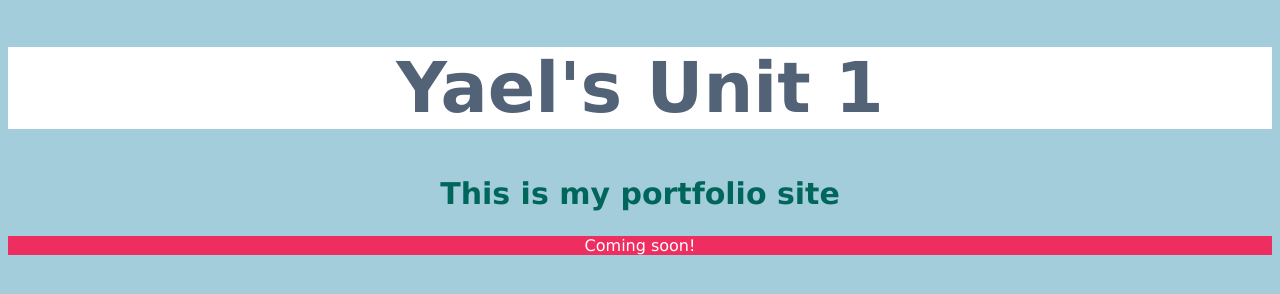
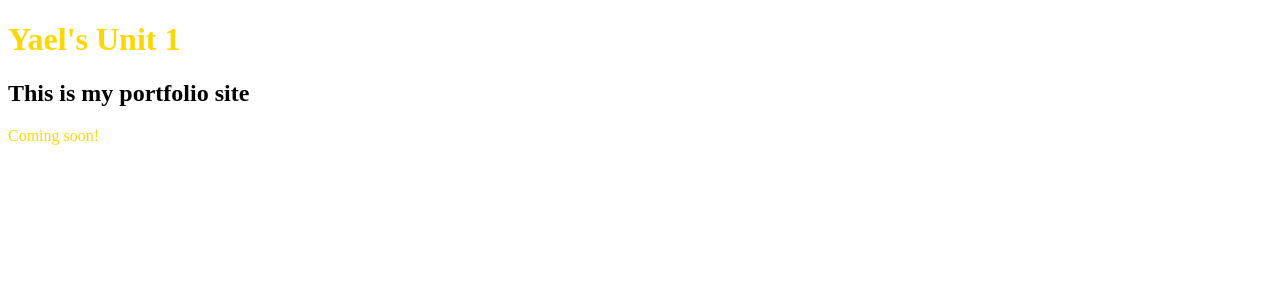
Before and after one commit to YaelT/yaelt.github.io, a plain HTML site: page unit_1/index.html in a window 1280 px wide. Drawn offline with Linux system fonts and the light colour scheme.

Commit message:
Update style.css

```diff
--- a/unit_1/css/style.css
+++ b/unit_1/css/style.css
@@ -1,22 +1,8 @@
-body {
-    background-color: #A3CDDB;
-    text-align: center;
-    font-family: Verdana, Geneva, sans-serif;
+@ -3,5 +3,5 @@ body {
 }
 
-h1 {
-	background-color: white;
-    color: #526277;
-    font-size: 70px
-
+h1, p {
+    color: gold;
 }
-
-h2 {
-    color: #00655B;
-    font-size: 30px
+    color: #ffeb3b;
 }
-
-p {
-	background-color: #ee2e60;
-    color: white;
-}
```
